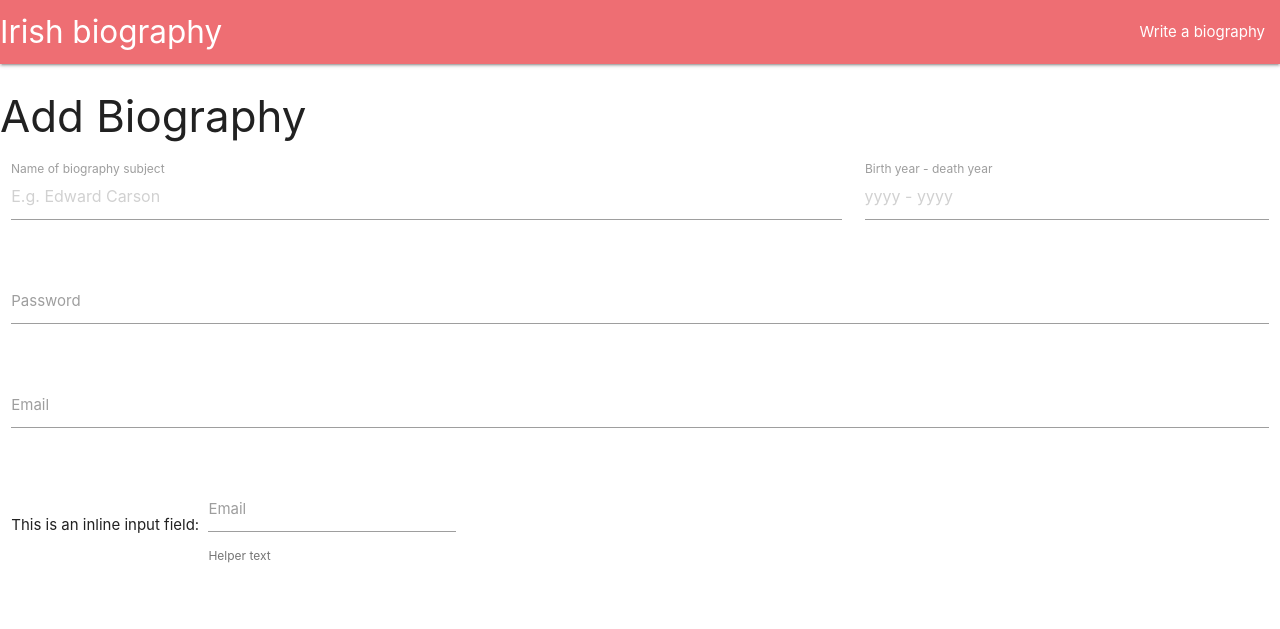
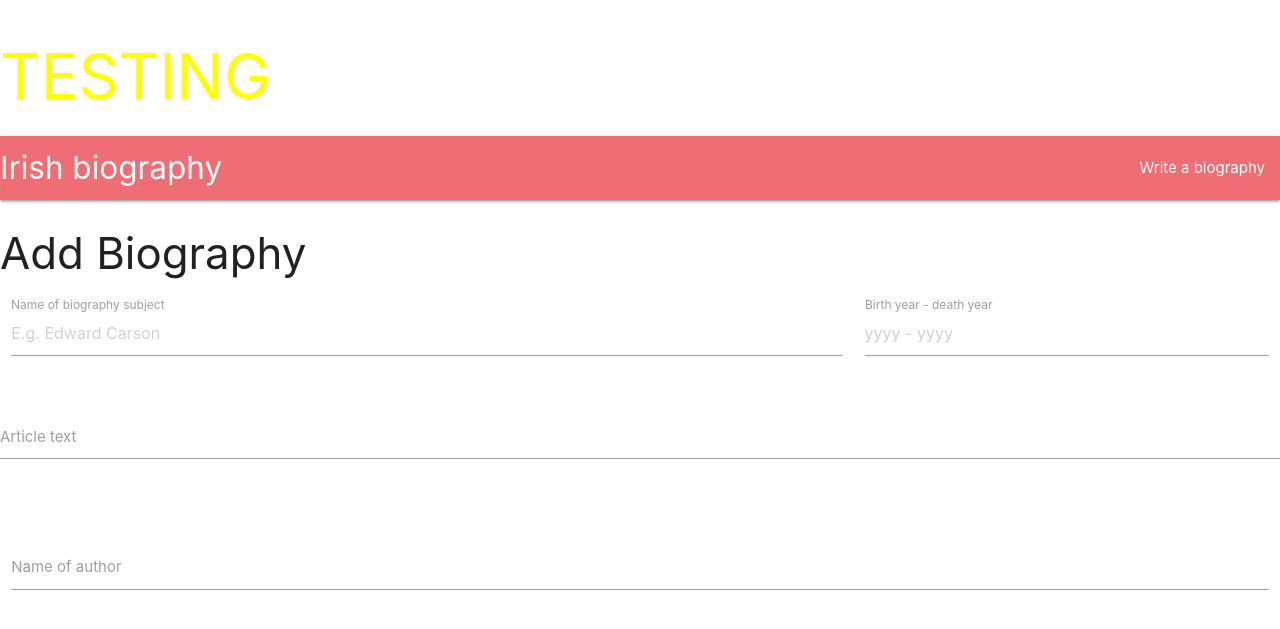
Before and after one commit to cc1005/third_milestone_project, a Flask app: page /add_post in a window 1280 px wide. Shown: the top 629 px of the page. Run offline with Flask 2, Linux system fonts and the light colour scheme; some libraries are stand-ins or nearby versions.

Commit message:
Created, linked up and tested style.css, modified forms further to increase functionality, and changed names of forms to allow connection with MongoDB Atlas.

```diff
--- /dev/null
+++ b/static/style.css
@@ -0,0 +1,3 @@
+.test{
+    color: yellow;
+}
--- a/templates/addpost.html
+++ b/templates/addpost.html
@@ -7,34 +7,28 @@
 	<form class="col s12">
 		<div class="row">
 			<div class="input-field col s8">
-          <input placeholder="E.g. Edward Carson" id="biography_name" type="text" class="validate">
-          <label for="biography_name">Name of biography subject</label>
+				<input placeholder="E.g. Edward Carson" id="title" type="text" class="validate" name="title">
+				<label for="title">Name of biography subject</label>
 			</div>
 			<div class="input-field col s4">
-          <input id="dates" type="text" class="validate" placeholder="yyyy - yyyy">
+				<input id="dates" type="text" class="validate" placeholder="yyyy - yyyy" name="dates">
 				<label for="dates">Birth year - death year</label>
 			</div>
 		</div>
 		<div class="row">
+			<form class="col s12">
+				<div class="row">
 					<div class="input-field col s12">
-          <input id="article_text" type="text" class="validate">
-          <label for="password">Password</label>
+						<textarea id="article" class="materialize-textarea" name="article"></textarea>
+						<label for="textarea1">Article text</label>
 					</div>
+				</div>
+			</form>
 		</div>
 		<div class="row">
 			<div class="input-field col s12">
-          <input id="email" type="email" class="validate">
-          <label for="email">Email</label>
-        </div>
-      </div>
-      <div class="row">
-        <div class="col s12">
-          This is an inline input field:
-          <div class="input-field inline">
-            <input id="email_inline" type="email" class="validate">
-            <label for="email_inline">Email</label>
-            <span class="helper-text" data-error="wrong" data-success="right">Helper text</span>
-          </div>
+				<input id="author" type="email" class="validate" name="author">
+				<label for="author">Name of author</label>
 			</div>
 		</div>
 	</form>
--- a/templates/base.html
+++ b/templates/base.html
@@ -4,15 +4,17 @@
 <head>
 	<link href="https://fonts.googleapis.com/icon?family=Material+Icons" rel="stylesheet">
 	<link rel="stylesheet" href="https://cdnjs.cloudflare.com/ajax/libs/materialize/1.0.0/css/materialize.min.css">
+    <link rel="stylesheet" href="{{ url_for('static', filename='style.css') }}">
 
 </head>
 
 <body>
 
+<h1 class="test">TESTING</h1>
 
 	<nav>
 		<div class="nav-wrapper">
-      <a href="/" class="brand-logo">Irish biography</a>
+			<a href="/" class="left brand-logo">Irish biography</a>
 			<ul id="nav-mobile" class="right hide-on-med-and-down">
 				<li><a href="/add_post">Write a biography</a></li>
 			</ul>
@@ -20,7 +22,6 @@
 	</nav>
 
 	{% block content %} {% endblock %}
-
 
 	<script src="https://cdnjs.cloudflare.com/ajax/libs/jquery/3.4.1/jquery.min.js"></script>
 	<script src="https://cdnjs.cloudflare.com/ajax/libs/materialize/1.0.0/js/materialize.min.js"></script>
```
Lines whose indentation alone changed are shown as unchanged.
